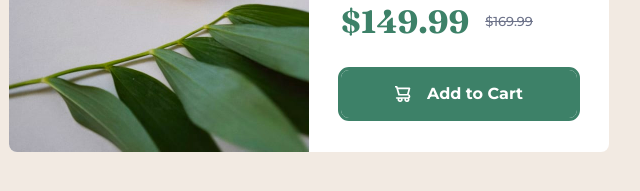
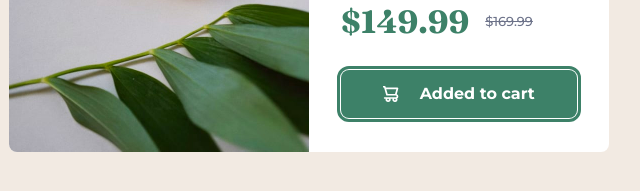
Before and after one commit to ashkir004/Product-preview-card, a website: page index.html in a window 1280 px wide. Both pictures are taken after a click on the button "Add to Cart". Shown: the part 473-664 px from the top of the page, 331-971 px from the left. Drawn offline with Linux system fonts and the light colour scheme.

Commit message:
changed button label to 'added to cart' when clicked

```diff
--- a/index.html
+++ b/index.html
@@ -31,11 +31,24 @@
             <p class="previous-price">$169.99</p>
           </section>
 
-          <button><img src="./images/icon-cart.svg" />Add to Cart</button>
+          <button id="add-to-cart-btn"><img src="./images/icon-cart.svg" />
+            <span class="btn-label">Add to Cart</span></button>
         </section>
     </article>
 
   </main>
 
+  <script>
+    const btn = document.getElementById('add-to-cart-btn');
+    const label = btn.querySelector('.btn-label');
+
+    btn.addEventListener('click', function() {
+      label.textContent = "Added to cart";
+    });
+
+    btn.addEventListener('blur', function() {
+      label.textContent = "Add to Cart";
+    });
+  </script>
 </body>
 </html>
--- a/style.css
+++ b/style.css
@@ -155,7 +155,7 @@ button:active {
 
 button:focus {
     outline: .2rem solid var(--green-500);
-    outline-offset: .05rem;
+    outline-offset: 0.1rem;
 }
 
 @keyframes press {
```
